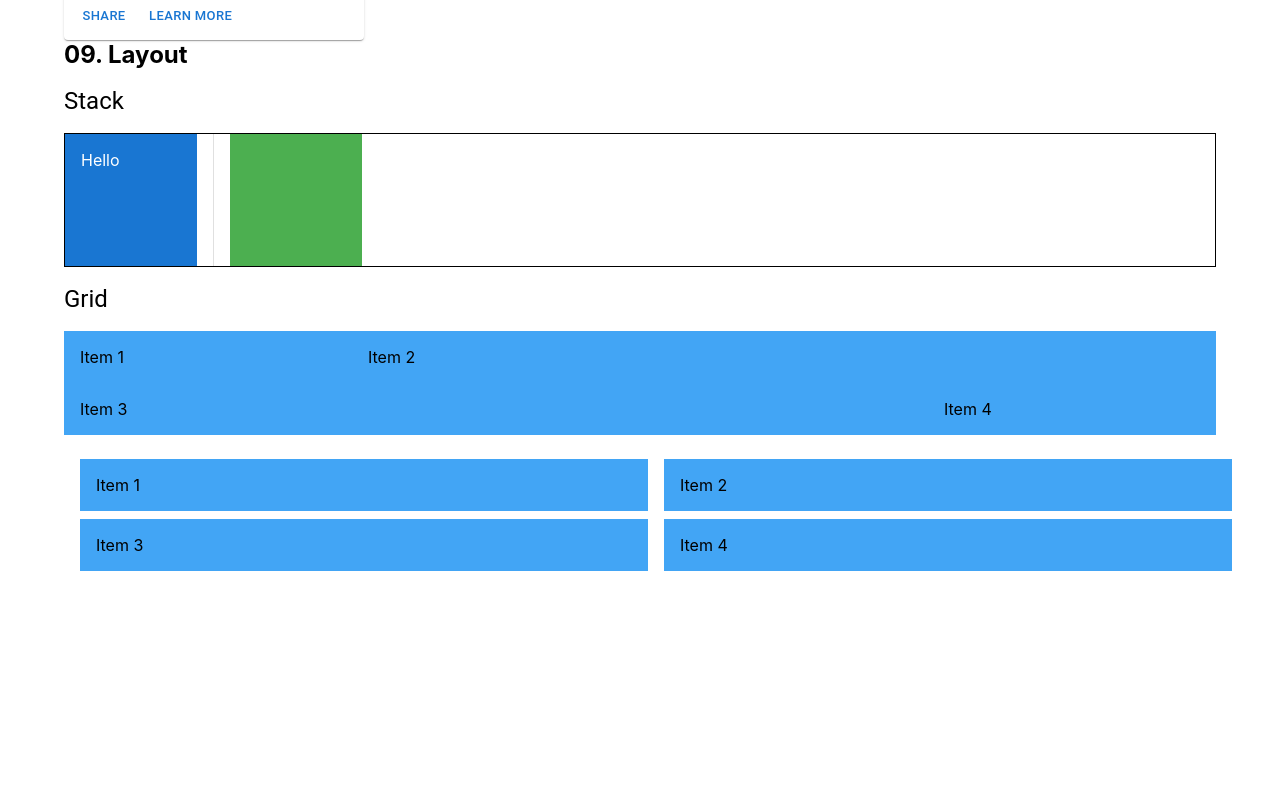
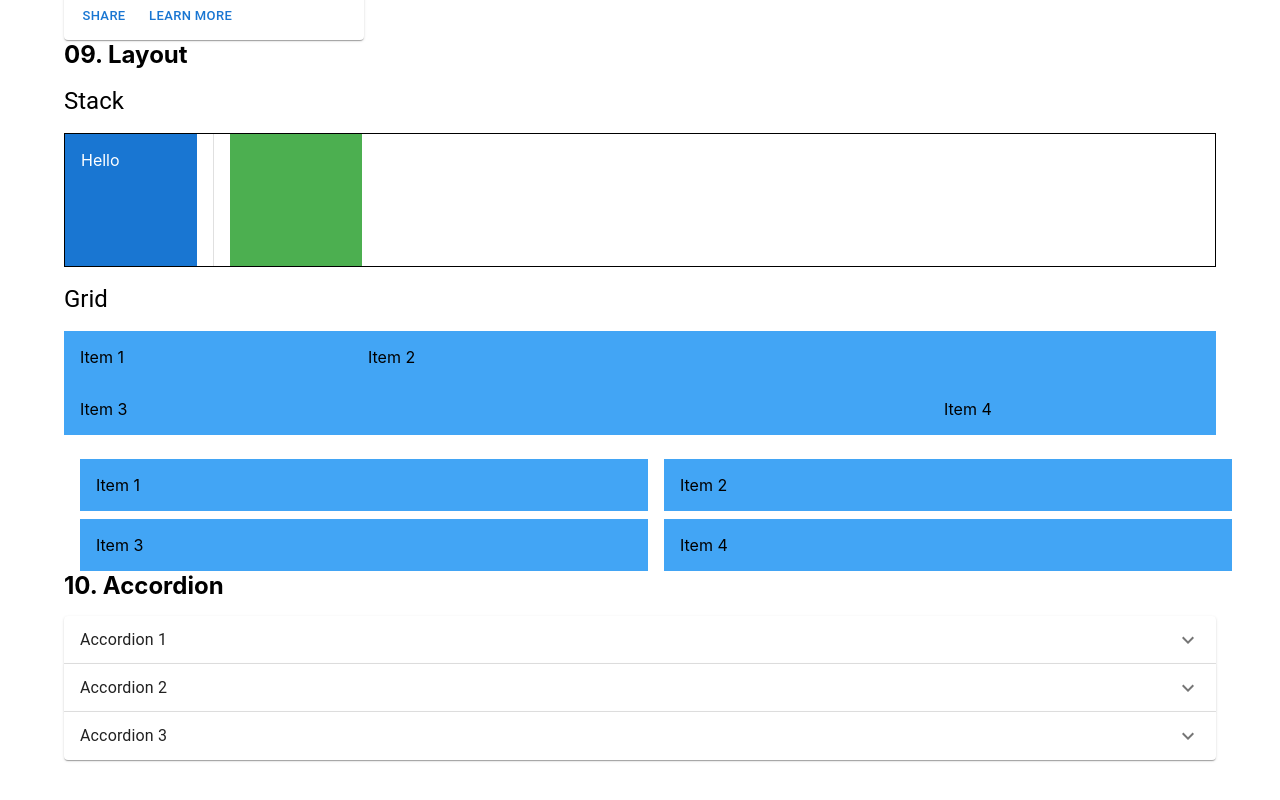
Before and after one commit to clarklindev/react-materialui, a React (Create React App) app: page / in a window 1280 px wide. Shown: the part 4683-5483 px from the top of the page. Before the commit the page ends 5318 px from the top, so only its background shows below. Built offline with nearby package versions, Linux system fonts and the light colour scheme.

Commit message:
Accordion

```diff
--- a/src/App.tsx
+++ b/src/App.tsx
@@ -12,6 +12,7 @@ import { MuiCheckbox } from "./components/MuiCheckbox";
 import { MuiSwitch } from "./components/MuiSwitch";
 import { MuiCard } from "./components/MuiCard";
 import { MuiLayout } from "./components/MuiLayout";
+import { MuiAccordion } from "./components/MuiAccordion";
 
 function App() {
   return (
@@ -82,6 +83,11 @@ function App() {
         <h2>09. Layout</h2>
         <MuiLayout />
       </Stack>
+
+      <Stack direction='column' spacing={2}>
+        <h2>10. Accordion</h2>
+        <MuiAccordion />
+      </Stack>
     </div>
   );
 }
--- /dev/null
+++ b/src/components/MuiAccordion.tsx
@@ -0,0 +1,79 @@
+import {
+  Accordion,
+  AccordionSummary,
+  AccordionDetails,
+  Typography,
+} from "@mui/material";
+import ExpandMoreIcon from "@mui/icons-material/ExpandMore";
+import { useState } from "react";
+
+export const MuiAccordion = () => {
+  const [expanded, setExpanded] = useState<string | false>(false);
+  const handleChange = (isExpanded: boolean, panel: string) => {
+    setExpanded(isExpanded ? panel : false);
+  };
+  return (
+    <div>
+      <Accordion
+        expanded={expanded === "panel1"}
+        onChange={(event, isExpanded) => handleChange(isExpanded, "panel1")}
+      >
+        <AccordionSummary
+          id='panel1-header'
+          aria-controls='panel1-content'
+          expandIcon={<ExpandMoreIcon />}
+        >
+          <Typography>Accordion 1</Typography>
+        </AccordionSummary>
+        <AccordionDetails>
+          <Typography>
+            Lorem, ipsum dolor sit amet consectetur adipisicing elit. Officia
+            quia minus magnam cum temporibus id itaque vero, non nihil
+            dignissimos optio dolor, odit similique cupiditate ullam ex ratione
+            quo voluptatibus.
+          </Typography>
+        </AccordionDetails>
+      </Accordion>
+      <Accordion
+        expanded={expanded === "panel2"}
+        onChange={(event, isExpanded) => handleChange(isExpanded, "panel2")}
+      >
+        <AccordionSummary
+          id='panel2-header'
+          aria-controls='panel2-content'
+          expandIcon={<ExpandMoreIcon />}
+        >
+          <Typography>Accordion 2</Typography>
+        </AccordionSummary>
+        <AccordionDetails>
+          <Typography>
+            Lorem, ipsum dolor sit amet consectetur adipisicing elit. Officia
+            quia minus magnam cum temporibus id itaque vero, non nihil
+            dignissimos optio dolor, odit similique cupiditate ullam ex ratione
+            quo voluptatibus.
+          </Typography>
+        </AccordionDetails>
+      </Accordion>
+      <Accordion
+        expanded={expanded === "panel3"}
+        onChange={(event, isExpanded) => handleChange(isExpanded, "panel3")}
+      >
+        <AccordionSummary
+          id='panel3-header'
+          aria-controls='panel3-content'
+          expandIcon={<ExpandMoreIcon />}
+        >
+          <Typography>Accordion 3</Typography>
+        </AccordionSummary>
+        <AccordionDetails>
+          <Typography>
+            Lorem, ipsum dolor sit amet consectetur adipisicing elit. Officia
+            quia minus magnam cum temporibus id itaque vero, non nihil
+            dignissimos optio dolor, odit similique cupiditate ullam ex ratione
+            quo voluptatibus.
+          </Typography>
+        </AccordionDetails>
+      </Accordion>
+    </div>
+  );
+};
```
Also changed, not shown: 1 other file (tests, documents, lock files or other folders).
